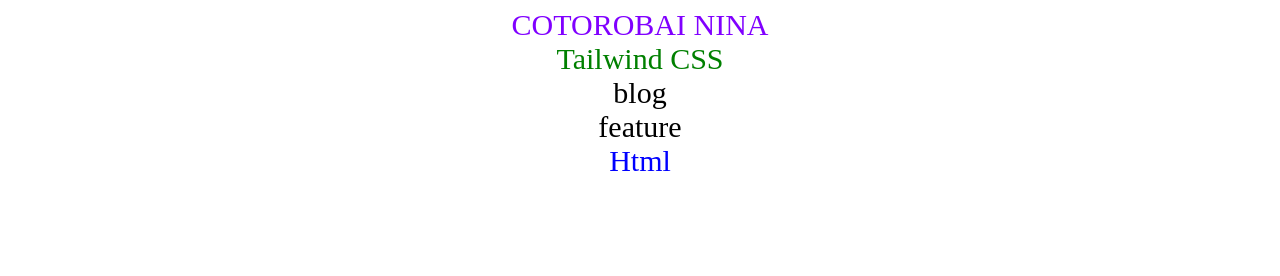
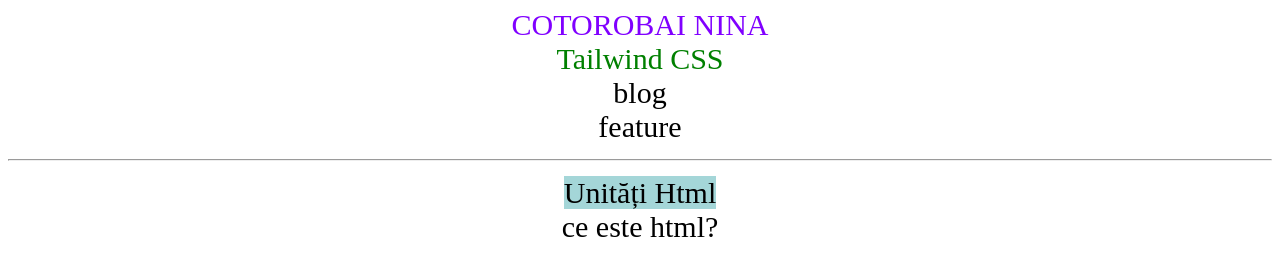
Before and after one commit to CotorobaiNINA/cotorobai, a plain HTML site: page menu.html in a window 1280 px wide. Drawn offline with Linux system fonts and the light colour scheme.

Commit message:
Create first Html topic.

```diff
--- a/menu.html
+++ b/menu.html
@@ -9,8 +9,10 @@
 <a style="color: green; text-decoration: none" href="https://tailwindcss.com/" target="main">Tailwind CSS</a><br />
 <a style="color: black; text-decoration: none" href="Blog.html" target="main">blog</a><br />
 <a style="color: black; text-decoration: none" href="Feature.html" target="main">feature</a><br />
+<hr>
 <!-- Next we will learn HTML. -->
-<a style="color: blue; text-decoration: none" href="https://web.ceiti.md/lesson.php?id=1" target="main">Html</a><br />
-
+<a style="color: black; background-color: rgb(164, 214, 216); text-decoration: none" href="https://web.ceiti.md/lesson.php?id=1" target="main">Unități Html</a><br />
+<!-- What is HTML? -->
+<a style="color: black; text-decoration: none" href="./src/html/CeEsteHtml.HTML" target="main">ce este html?</a>
 </body>
 </html>
```
Also changed, not shown: src/html/CeEsteHtml.html (added, +20 -0 lines).
